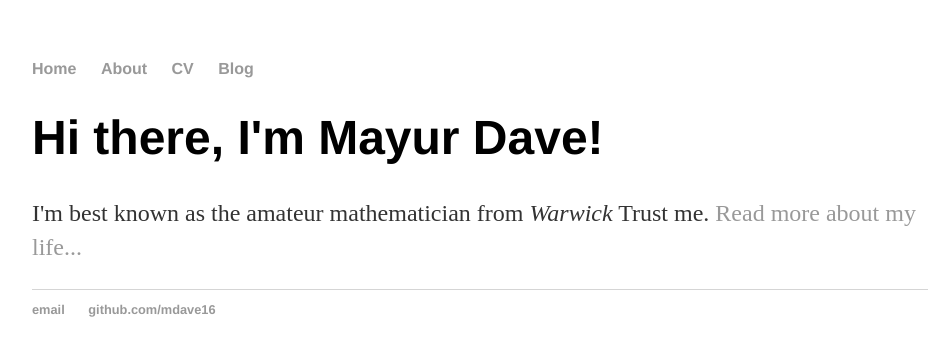
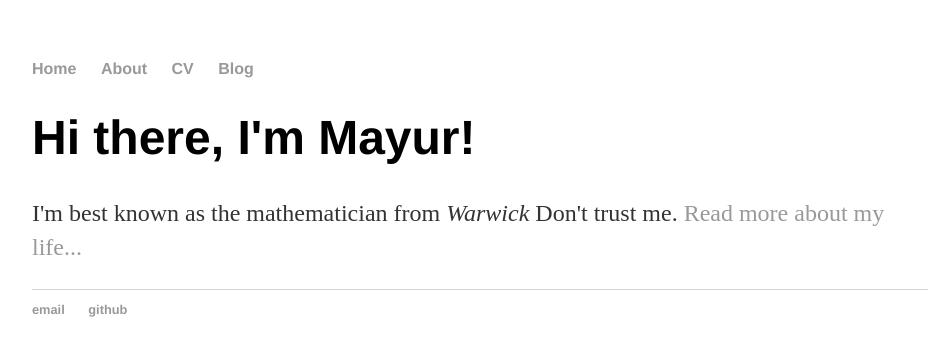
Before and after one commit to mdave16/mdave16.github.io, a Jekyll site: the page built from index.html, in a window 1280 px wide. Shown: the top 356 px of the page, without its empty margins (160-1107 px from the left). Built offline with Jekyll 4.4.1, drawn with Linux system fonts in a browser that asks for light colours.

Commit message:
Update index.html
in leiu of the layouts

```diff
--- a/index.html
+++ b/index.html
@@ -1,32 +1,9 @@
-<!DOCTYPE html>
-<html>
-	<head>
-		<title>Mayur Dave</title>
-		<!-- link to main stylesheet -->
-		<link rel="stylesheet" type="text/css" href="/css/main.css">
-	</head>
-	<body>
-		<!--Navigation-->
-		<nav>
-		<ul>
-			<li><a href="/">Home</a></li>
-			<li><a href="/about">About</a></li>
-			<li><a href="/cv">CV</a></li>
-			<li><a href="/blog">Blog</a></li>
-		</ul>
-		</nav>
-		<div class="container">
-		<div class="blurb">
-			<h1>Hi there, I'm Mayur Dave!</h1>
-				<p>I'm best known as the amateur mathematician from <em>Warwick</em> Trust me.
-				<a href="/about">Read more about my life...</a></p>
-		</div><!-- /.blurb -->
-		</div><!-- /.container -->
-	</body>
-	<footer>
-	<ul>
-		<li><a href="mailto:m.dave@warwick.ac.uk">email</a></li>
-		<li><a href="https://github.com/mdave16">github.com/mdave16</a></li>
-	</ul>
-	</footer>
-</html>
+---
+layout: default
+title: Mayur Dave
+---
+<div class="blurb">
+	<h1>Hi there, I'm Mayur!</h1>
+	<p>I'm best known as the mathematician from <em>Warwick</em> Don't trust me.
+		<a href="/about">Read more about my life...</a></p>
+</div> <!-- /.blurb -->
```
